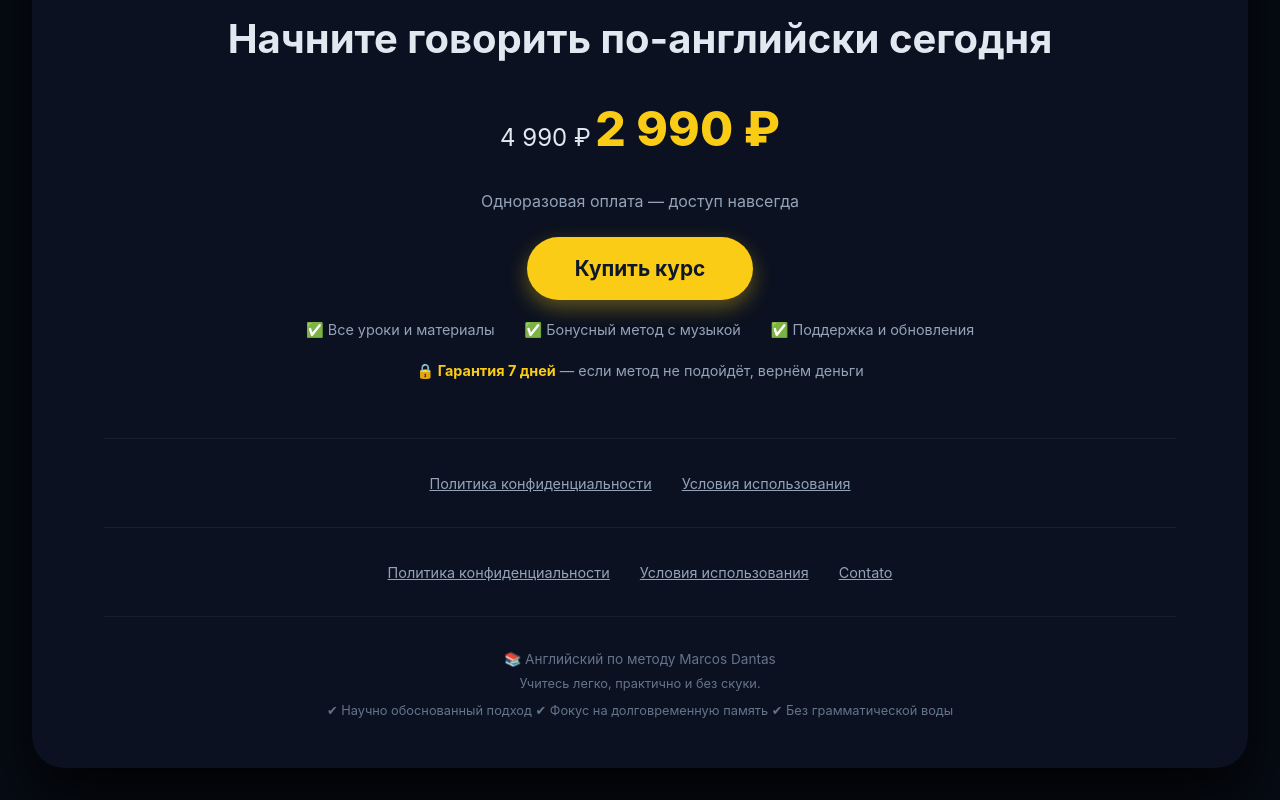
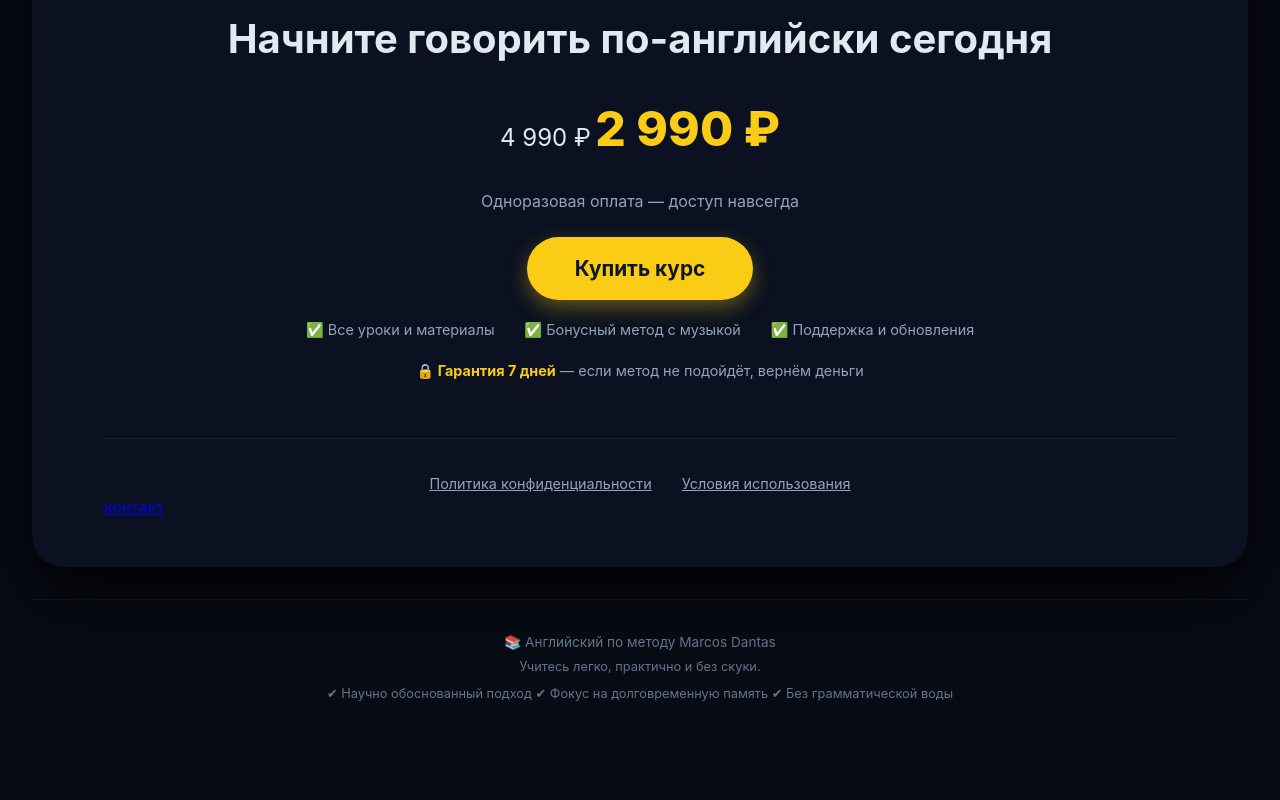
Before and after one commit to Fastingles/engasapru, a plain HTML site: page index.html in a window 1280 px wide. Shown: the part 3604-4404 px from the top of the page. After the commit the page ends 4339 px from the top, so only its background shows below. Drawn offline with Linux system fonts and the light colour scheme.

Commit message:
Update index.html

```diff
--- a/index.html
+++ b/index.html
@@ -640,10 +640,7 @@
         <a href="termos-uso.html" target="_blank">Условия использования</a>
     </div>
     <!-- ===== LEGAL (atualizado com Contato) ===== -->
-<div class="legal">
-    <a href="politica-privacidade.html" target="_blank">Политика конфиденциальности</a>
-    <a href="termos-uso.html" target="_blank">Условия использования</a>
-    <a href="mailto:fastinglesbr@gmail.com">Contato</a>
+    <a href="mailto:fastinglesbr@gmail.com">контакт</a>
 </div>
 
     <!-- ===== FOOTER ===== -->
```
